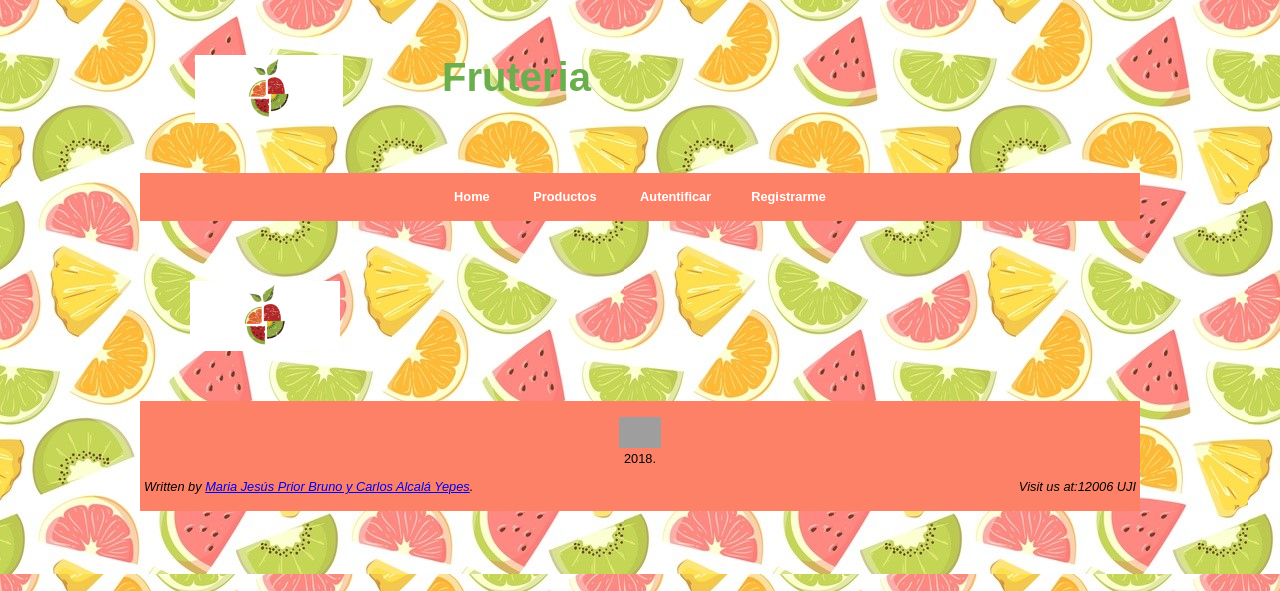
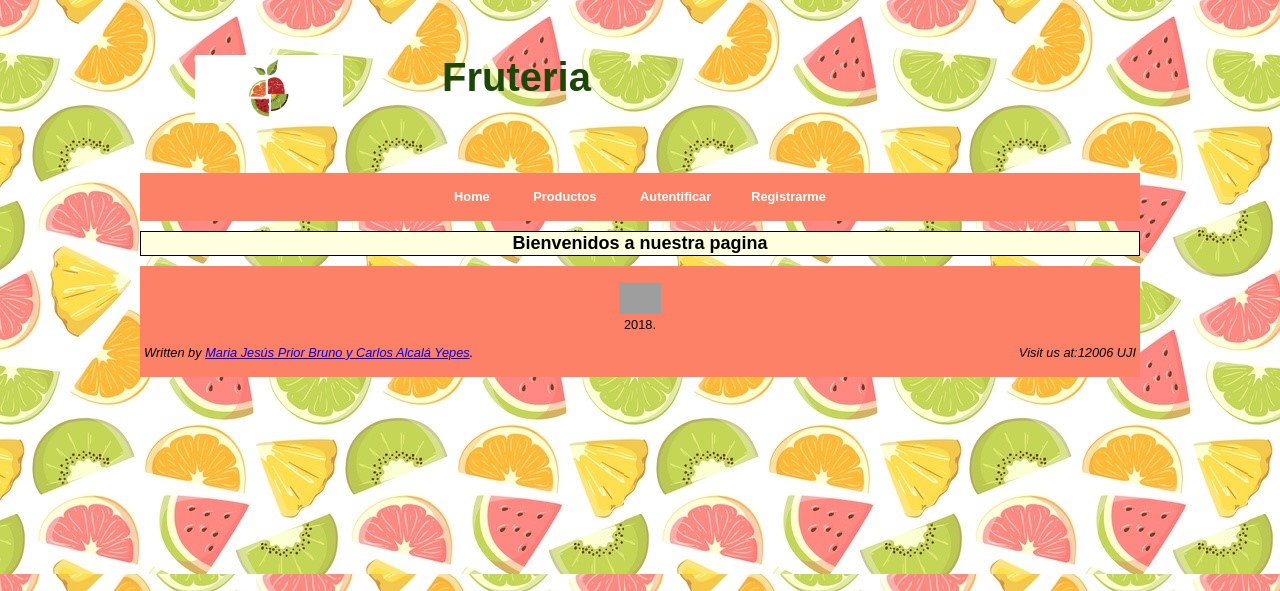
Before and after one commit to carlosAlcalaYepes/EI1036_42_proyecto, a PHP site: page /portal.php in a window 1280 px wide. Shown: the top 591 px of the page. Run offline with PHP 8.4, Linux system fonts and the light colour scheme; lists and menus that the app fills with data are empty; some libraries are stand-ins or nearby versions; grey boxes are pictures that could not be loaded.

Commit message:
maria jesus

```diff
--- a/css/estilo.css
+++ b/css/estilo.css
@@ -45,7 +45,7 @@ h1 {
     font-size: 120%;
     margin-top: 0;
     margin-bottom: 10px;
-    color: #666;
+    color: rgb(0, 0, 0);
 }
 
 h2 {
@@ -65,7 +65,7 @@ h2 {
 #eslogan {
     float: left;
     margin: 5% 5%;
-    color: #6BAE4D;
+    color: #1c4709;
     font-size: 250%;
     font-weight: bolder;
 }
@@ -76,14 +76,19 @@ h2 {
     right: 10%;
 }
 
-table { background-color:#FFFFE0;
+table {
+    background-color:#FFFFE0;
     border-collapse:collapse;
     color:#000;
     font-size:18px;
     border:1px;
-    margin: 10px auto; }
-th { background-color:#BDB76B; }
-td, th { border: 1px solid;padding:1px;width: 10%; }
+    margin: 10px auto;
+}
+th {
+    background-color:#FFFFE0;
+    text-align: center;
+}
+td, th { border: 1px solid;padding:1px;width: 10%; text-align: center; }
 td { border-bottom:1px dotted #BDB76B; }
 
 
@@ -131,3 +136,22 @@ section#blog {
     margin-top: 0px;
     text-align: right;
 }
+
+.form_usuario{
+    background-color: #f8f4dc;
+    margin: 10px auto;
+    text-align: center;
+}
+
+.form_producto{
+    background-color:#f8f4dc;
+    margin: 10px auto;
+    text-align: center;
+}
+
+legend{
+    font-size: 120%;
+    margin-top: 0;
+    margin-bottom: 10px;
+    color: rgb(165, 135, 4);
+}
--- a/partials/centro.php
+++ b/partials/centro.php
@@ -1 +1,3 @@
-<h1> <img src="./img/fruta_logo.png" id="logo" alt="logo" /></h1>
+<table>
+    <th> Bienvenidos a nuestra pagina</th>
+</table>
--- a/partials/login.php
+++ b/partials/login.php
@@ -1,8 +1,7 @@
 <main>
-	<h1>Gestion de Usuarios </h1>
 	<form class="form_usuario" action="./portal.php?action=do_login" method="POST">
 		<fieldset>
-			<legend>Datos básicos</legend>
+			<legend>Autentificación</legend>
 			<label for="nombre">Nombre</label>
 			<br/>
 			<input type="text" name="nombre" class="item_requerid" size="20" maxlength="25"  placeholder="Miguel" />
--- a/partials/registrar_producto.php
+++ b/partials/registrar_producto.php
@@ -1,8 +1,8 @@
 <main>
-	<h1>Datos de registro: </h1>
 	<form class="form_producto" action="?action=registrar_producto" method="POST">
 
-		<legend>Datos básicos</legend>
+		<legend>Datos registro</legend>
+		<br/>
 
 		<label for="nombre">Nombre</label>
 		<br/>
--- a/partials/registro_usuario.php
+++ b/partials/registro_usuario.php
@@ -1,8 +1,8 @@
 <main>
-	<h1>Datos de registro: </h1>
 	<form class="form_usuario" action="?action=insertar_usuario" method="POST">
 
-		<legend>Datos básicos</legend>
+		<legend>Datos registro</legend>
+		<br/>
 
 		<label for="nombre">Nombre</label>
 		<br/>
```
